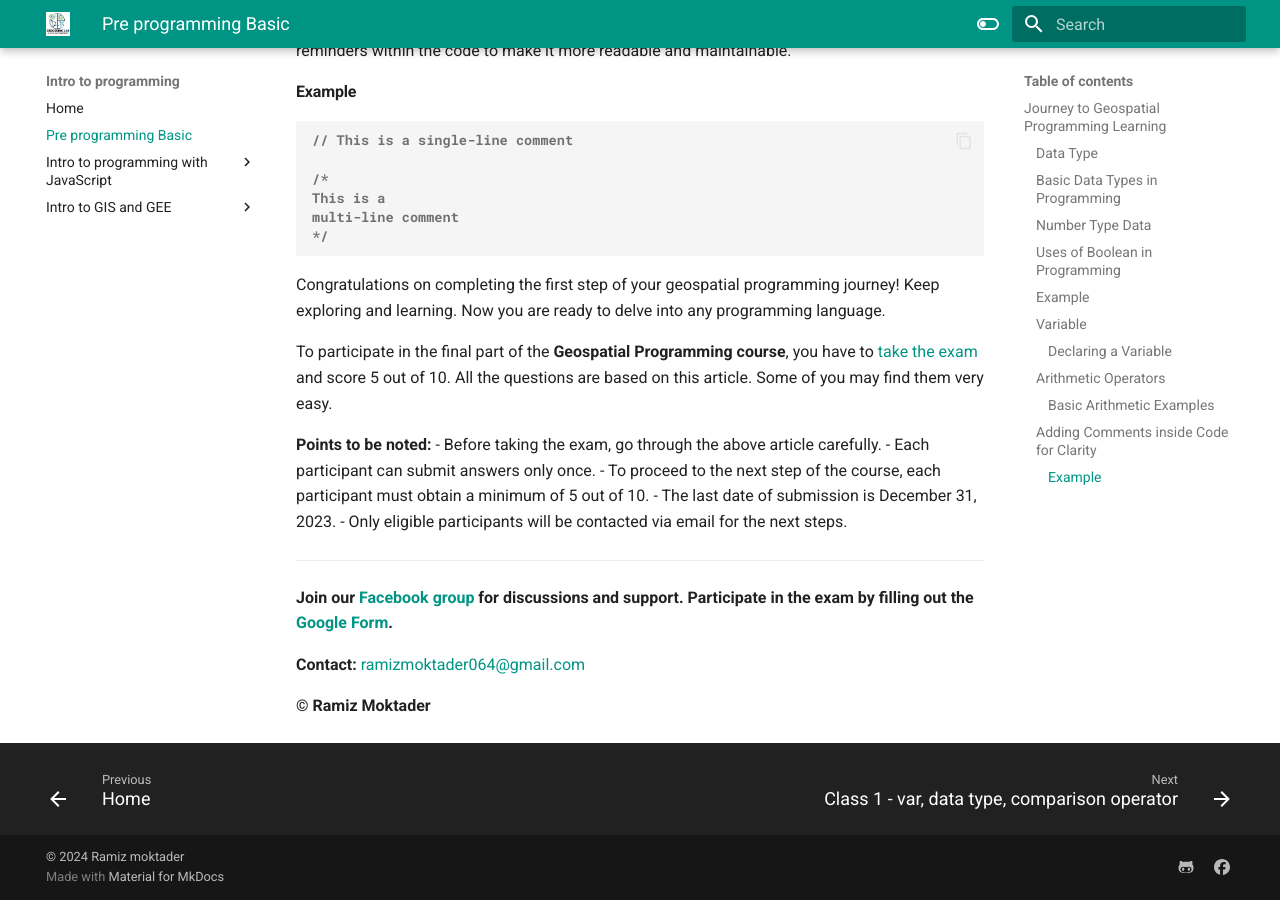
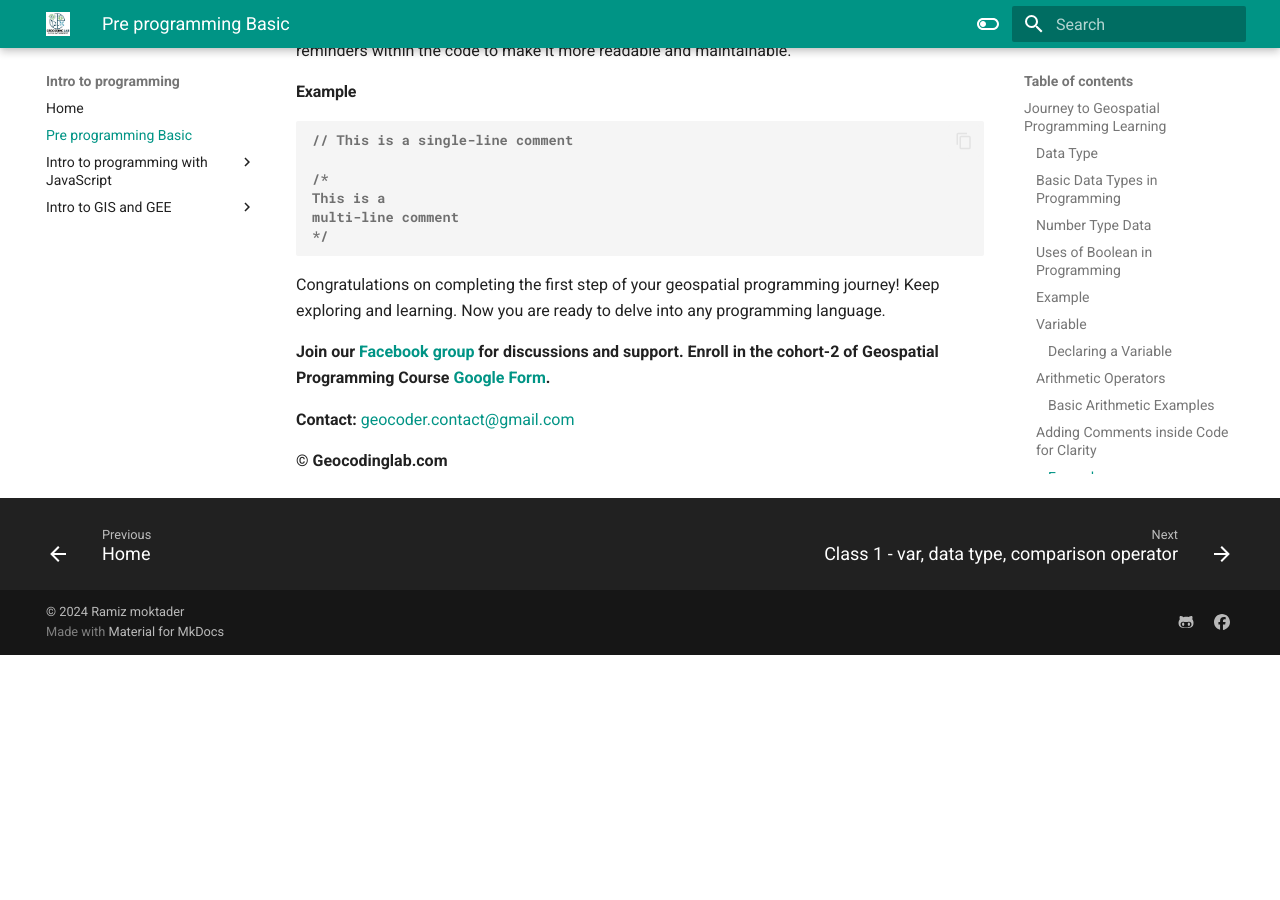
Before and after one commit to ramiz-moktader/geospatial-programming-course, an MkDocs documentation site: the page built from docs/pre-prog-basic.md, in a window 1280 px wide and 900 px high, scrolled down 2274 px. Built offline with MkDocs 1.6.1 and Material for MkDocs 9.7.7, drawn with Linux system fonts in a browser that asks for light colours; after the commit the page ends 2929 px from its top, so only the background shows below that.

Commit message:
updated pre-programming page

```diff
--- a/docs/pre-prog-basic.md
+++ b/docs/pre-prog-basic.md
@@ -84,19 +84,19 @@ multi-line comment
 
 Congratulations on completing the first step of your geospatial programming journey! Keep exploring and learning. Now you are ready to delve into any programming language.
 
-To participate in the final part of the **Geospatial Programming course**, you have to [take the exam](https://forms.gle/iNzgfHK9aPni83E76) and score 5 out of 10. All the questions are based on this article. Some of you may find them very easy.
+<!-- To participate in the final part of the **Geospatial Programming course**, you have to [take the exam](https://forms.gle/iNzgfHK9aPni83E76) and score 5 out of 10. All the questions are based on this article. Some of you may find them very easy. -->
 
-**Points to be noted:**
+<!-- **Points to be noted:**
 - Before taking the exam, go through the above article carefully.
 - Each participant can submit answers only once.
 - To proceed to the next step of the course, each participant must obtain a minimum of 5 out of 10.
 - The last date of submission is December 31, 2023.
 - Only eligible participants will be contacted via email for the next steps.
 
----
+--- -->
 
-**Join our [Facebook group](https://www.facebook.com/groups/902693884377077/) for discussions and support. Participate in the exam by filling out the [Google Form](https://forms.gle/iNzgfHK9aPni83E76).**
+**Join our [Facebook group](https://www.facebook.com/groups/902693884377077/) for discussions and support. Enroll in the cohort-2 of Geospatial Programming Course [Google Form](https://forms.gle/Vfn5vH63y2apLHQd9).**
 
-**Contact:** [ramizmoktader064@gmail.com](mailto:ramizmoktader064@gmail.com)
+**Contact:** [geocoder.contact@gmail.com](mailto:geocoder.contact@gmail.com)
 
-**© Ramiz Moktader**
+**© Geocodinglab.com**
```
Also changed, not shown: docs/index.md (+2 -2 lines), docs/shapeFiles.md (added, +1 -0 lines).
